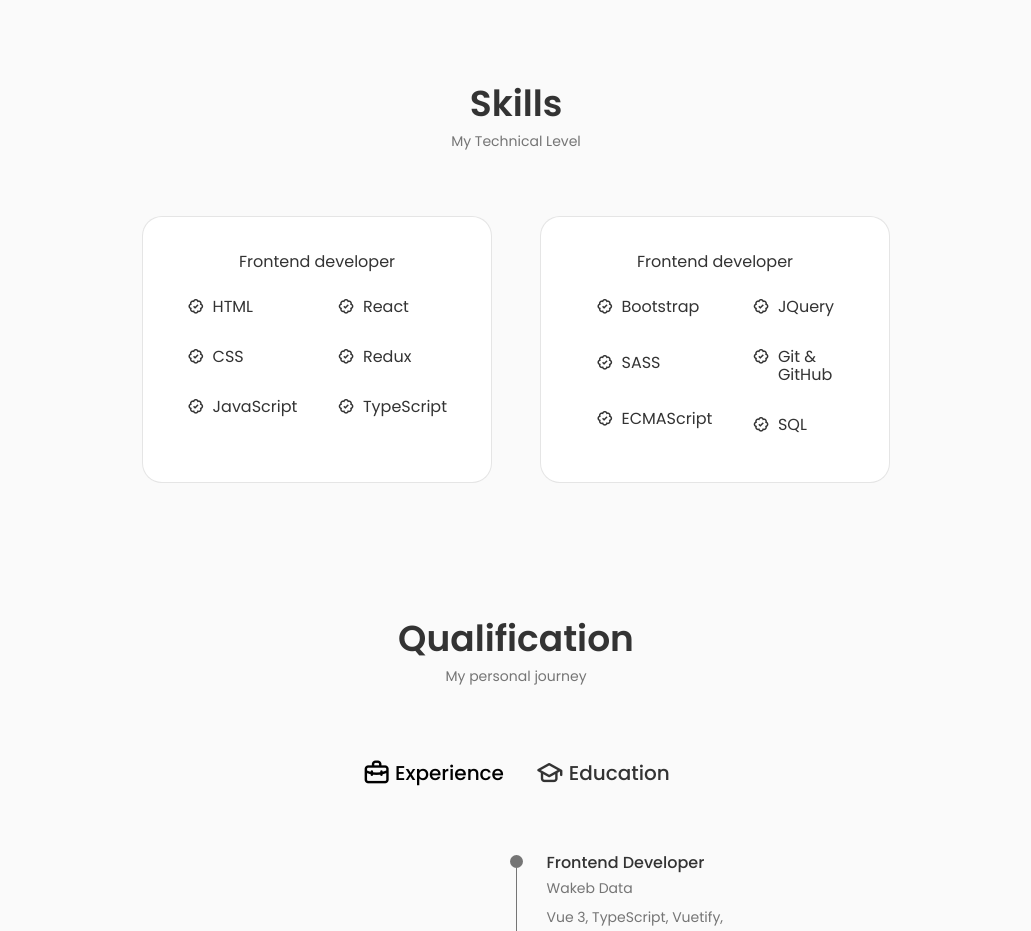
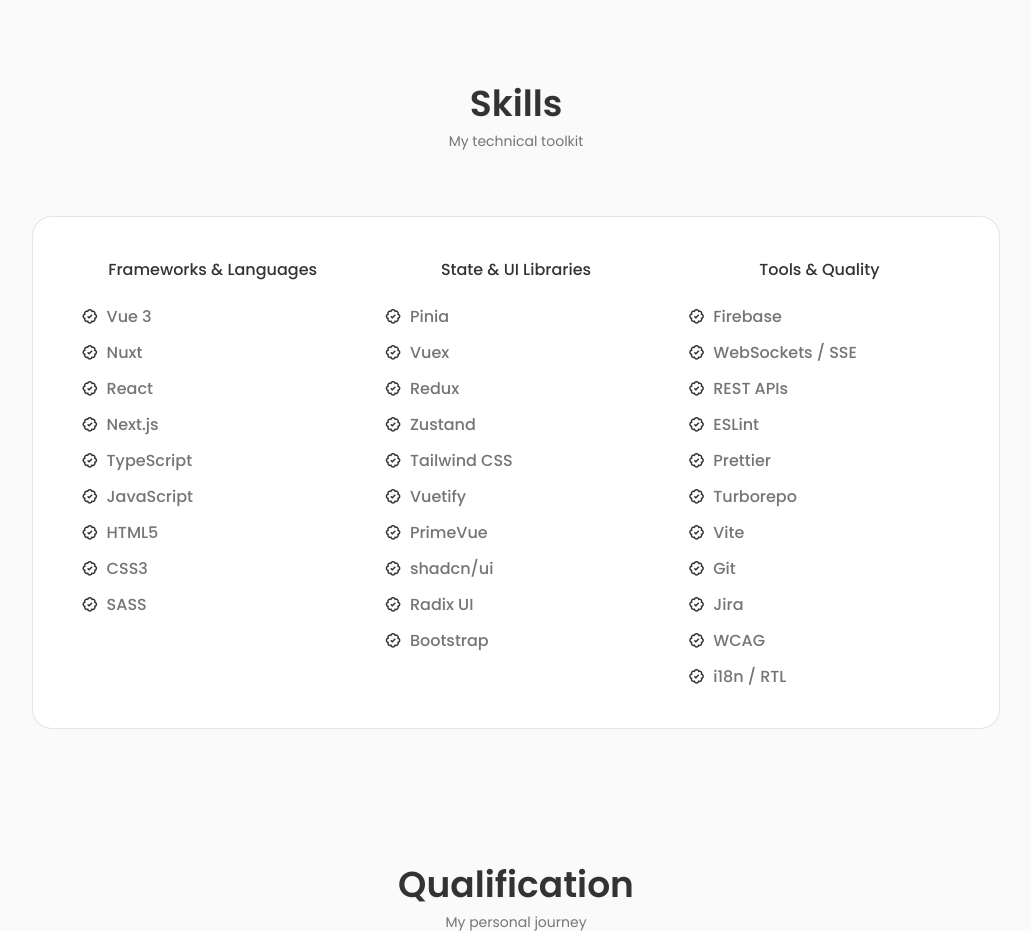
Before and after one commit to mohamedtarek1911/portofolio, a React (Create React App) app: page / in a window 1280 px wide. Shown: the part 1520-2451 px from the top of the page, without its empty margins (124-1155 px from the left). Built offline with nearby package versions, Linux system fonts and the light colour scheme.

Commit message:
edit skills section

```diff
--- a/src/Components/Skills/Backend.jsx
+++ /dev/null
@@ -1,60 +0,0 @@
-import React from "react";
-
-export default function Backend() {
-  return (
-    <>
-      <div className="skills__content">
-        <h3 className="skills__title">Frontend developer</h3>
-
-        <div className="skills__box">
-          <div className="skills__group">
-            <div className="skills__data">
-              <i class="bx bx-badge-check"></i>
-              <div>
-                <h3 className="skills__name">HTML</h3>
-                {/* <span className="skills__level">Basic</span> */}
-              </div>
-            </div>
-            <div className="skills__data">
-              <i class="bx bx-badge-check"></i>
-              <div>
-                <h3 className="skills__name">CSS</h3>
-                {/* <span className="skills__level">Advanced</span> */}
-              </div>
-            </div>
-            <div className="skills__data">
-              <i class="bx bx-badge-check"></i>
-              <div>
-                <h3 className="skills__name">JavaScript</h3>
-                {/* <span className="skills__level">Advanced</span> */}
-              </div>
-            </div>
-          </div>
-          <div className="skills__group">
-            <div className="skills__data">
-              <i class="bx bx-badge-check"></i>
-              <div>
-                <h3 className="skills__name">React</h3>
-                {/* <span className="skills__level">Intermediate</span> */}
-              </div>
-            </div>
-            <div className="skills__data">
-              <i class="bx bx-badge-check"></i>
-              <div>
-                <h3 className="skills__name">Redux</h3>
-                {/* <span className="skills__level">Intermediate</span> */}
-              </div>
-            </div>
-            <div className="skills__data">
-              <i class="bx bx-badge-check"></i>
-              <div>
-                <h3 className="skills__name">TypeScript</h3>
-                {/* <span className="skills__level">beginner</span> */}
-              </div>
-            </div>
-          </div>
-        </div>
-      </div>
-    </>
-  );
-}
--- a/src/Components/Skills/Frontend.jsx
+++ /dev/null
@@ -1,60 +0,0 @@
-import React from "react";
-
-export default function Frontend() {
-  return (
-    <>
-      <div className="skills__content">
-        <h3 className="skills__title">Frontend developer</h3>
-
-        <div className="skills__box">
-          <div className="skills__group">
-            <div className="skills__data">
-              <i class="bx bx-badge-check"></i>
-              <div>
-                <h3 className="skills__name">Bootstrap</h3>
-                {/* <span className="skills__level">Intermediate</span> */}
-              </div>
-            </div>
-            <div className="skills__data">
-              <i class="bx bx-badge-check"></i>
-              <div>
-                <h3 className="skills__name">SASS</h3>
-                {/* <span className="skills__level">Intermediate</span> */}
-              </div>
-            </div>
-            <div className="skills__data">
-              <i class="bx bx-badge-check"></i>
-              <div>
-                <h3 className="skills__name">ECMAScript</h3>
-                {/* <span className="skills__level">Advanced</span> */}
-              </div>
-            </div>
-          </div>
-          <div className="skills__group">
-            <div className="skills__data">
-              <i class="bx bx-badge-check"></i>
-              <div>
-                <h3 className="skills__name">JQuery</h3>
-                {/* <span className="skills__level">Intermediate</span> */}
-              </div>
-            </div>
-            <div className="skills__data">
-              <i class="bx bx-badge-check"></i>
-              <div>
-                <h3 className="skills__name">Git & GitHub</h3>
-                {/* <span className="skills__level">Intermediate</span> */}
-              </div>
-            </div>
-            <div className="skills__data">
-              <i class="bx bx-badge-check"></i>
-              <div>
-                <h3 className="skills__name">SQL</h3>
-                {/* <span className="skills__level">beginner</span> */}
-              </div>
-            </div>
-          </div>
-        </div>
-      </div>
-    </>
-  );
-}
--- /dev/null
+++ b/src/Components/Skills/SkillCard.jsx
@@ -0,0 +1,17 @@
+import React from "react";
+
+export default function SkillCard({ title, skills }) {
+  return (
+    <div className="skills__column">
+      <h3 className="skills__title">{title}</h3>
+      <ul className="skills__list">
+        {skills.map((skill) => (
+          <li key={skill} className="skills__data">
+            <i className="bx bx-badge-check"></i>
+            <span className="skills__name">{skill}</span>
+          </li>
+        ))}
+      </ul>
+    </div>
+  );
+}
--- a/src/Components/Skills/Skills.css
+++ b/src/Components/Skills/Skills.css
@@ -1,72 +1,66 @@
 .skills__container {
-  grid-template-columns: repeat(2, 350px);
-  column-gap: 3rem;
-  justify-content: center;
+  max-width: 968px;
 }
-.skills__content {
+
+.skills__panel {
+  grid-template-columns: repeat(3, 1fr);
+  column-gap: 2.5rem;
+  row-gap: 2rem;
   background-color: var(--container-color);
   border: 1px solid rgba(0, 0, 0, 0.1);
-  padding: 2rem 4rem;
   border-radius: 1.25rem;
+  padding: 2.5rem 3rem;
 }
+
 .skills__title {
   font-size: var(--normal-font-size);
-  font-weight: var(--font-meduim);
+  font-weight: var(--font-medium);
   text-align: center;
   margin-bottom: var(--mb-1-5);
 }
-.skills__box {
+
+.skills__list {
+  list-style: none;
+  margin: 0;
+  padding: 0;
   display: flex;
-  justify-content: center;
-  column-gap: 2.5rem;
+  flex-direction: column;
+  row-gap: 0.85rem;
 }
-.skills__group {
-  display: grid;
-  align-items: flex-start;
-  row-gap: 1rem;
-}
+
 .skills__data {
   display: flex;
+  align-items: center;
   column-gap: 0.5rem;
-  margin-bottom: 1rem;
 }
+
 .skills .bx-badge-check {
   font-size: 1.1rem;
   color: var(--title-color);
+  flex-shrink: 0;
 }
+
 .skills__name {
   font-size: var(--normal-font-size);
-  font-weight: var(--font-meduim);
-  line-height: 18px;
+  font-weight: var(--font-medium);
+  line-height: 1.4;
 }
-.skills__level {
-  font-size: var(--tiny-font-size);
-}
+
 @media screen and (max-width: 992px) {
-  .skills__container {
-    grid-template-columns: max-content;
-    row-gap: 2rem;
+  .skills__panel {
+    grid-template-columns: repeat(2, 1fr);
+    padding: 2rem;
   }
 }
 
-/* For medium devices */
-@media screen and (max-width: 768px) {
-}
-
 @media screen and (max-width: 576px) {
-  .skills__container {
+  .skills__panel {
     grid-template-columns: 1fr;
-  }
-  .skills__content {
     padding: 1.5rem;
   }
 }
 
-/* For small devices */
 @media screen and (max-width: 350px) {
-  .skills__box {
-    column-gap: 1.25rem;
-  }
   .skills__name {
     font-size: var(--small-font-size);
   }
--- a/src/Components/Skills/Skills.jsx
+++ b/src/Components/Skills/Skills.jsx
@@ -1,17 +1,71 @@
 import React from "react";
 import "./Skills.css";
-import Frontend from "./Frontend";
-import Backend from "./Backend";
+import SkillCard from "./SkillCard";
+
+const skillGroups = [
+  {
+    title: "Frameworks & Languages",
+    skills: [
+      "Vue 3",
+      "Nuxt",
+      "React",
+      "Next.js",
+      "TypeScript",
+      "JavaScript",
+      "HTML5",
+      "CSS3",
+      "SASS",
+    ],
+  },
+  {
+    title: "State & UI Libraries",
+    skills: [
+      "Pinia",
+      "Vuex",
+      "Redux",
+      "Zustand",
+      "Tailwind CSS",
+      "Vuetify",
+      "PrimeVue",
+      "shadcn/ui",
+      "Radix UI",
+      "Bootstrap",
+    ],
+  },
+  {
+    title: "Tools & Quality",
+    skills: [
+      "Firebase",
+      "WebSockets / SSE",
+      "REST APIs",
+      "ESLint",
+      "Prettier",
+      "Turborepo",
+      "Vite",
+      "Git",
+      "Jira",
+      "WCAG",
+      "i18n / RTL",
+    ],
+  },
+];
 
 export default function Skills() {
   return (
     <>
       <section className="skills section" id="skills">
         <h2 className="section__title">Skills</h2>
-        <span className="section__subtitle">My Technical Level</span>
-        <div className="skills__container container grid">
-          <Backend />
-          <Frontend />
+        <span className="section__subtitle">My technical toolkit</span>
+        <div className="skills__container container">
+          <div className="skills__panel grid">
+            {skillGroups.map((group) => (
+              <SkillCard
+                key={group.title}
+                title={group.title}
+                skills={group.skills}
+              />
+            ))}
+          </div>
         </div>
       </section>
     </>
```
